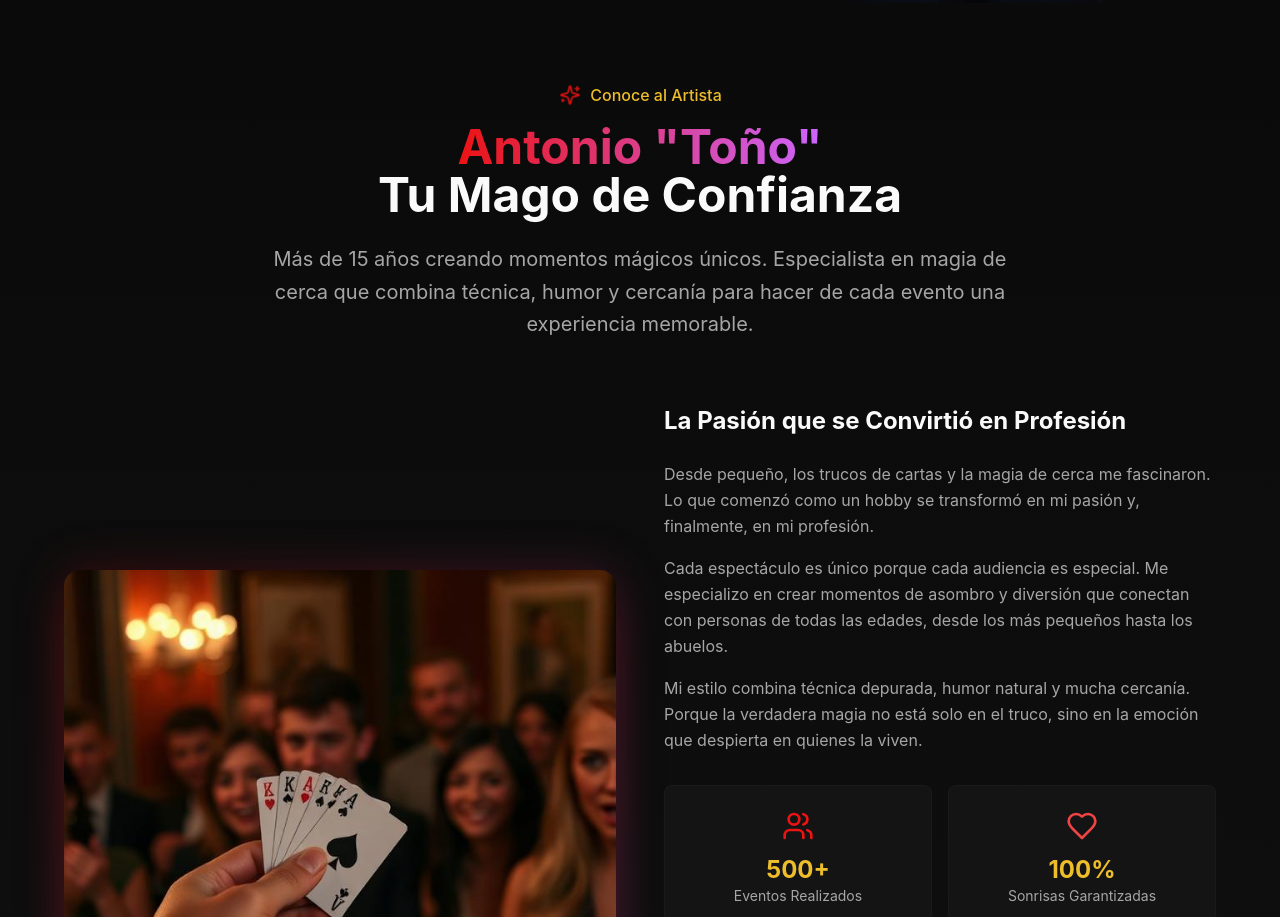
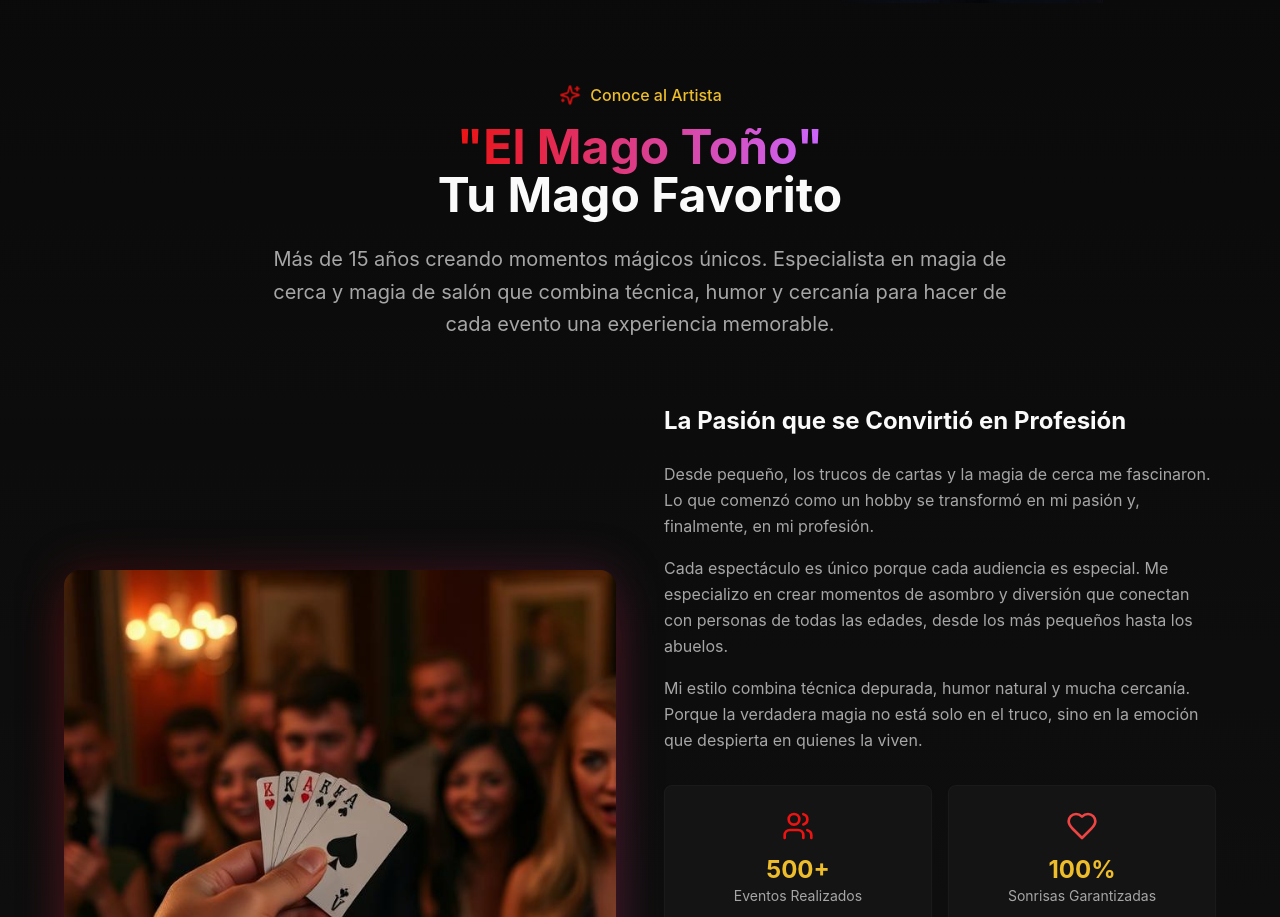
Before and after one commit to papparazzi76/mago-to, a React (Vite) app: page / in a window 1280 px wide. Shown: the part 797-1714 px from the top of the page. Built offline with nearby package versions, Linux system fonts and the light colour scheme.

Commit message:
Update AboutSection.tsx

```diff
--- a/src/components/AboutSection.tsx
+++ b/src/components/AboutSection.tsx
@@ -19,12 +19,12 @@ const AboutSection = () => {
               <span className="text-secondary font-medium">Conoce al Artista</span>
             </div>
             <h2 className="text-4xl md:text-5xl font-bold mb-6">
-              <span className="text-magic">Antonio "Toño"</span>
+              <span className="text-magic">"El Mago Toño"</span>
               <br />
-              <span className="text-foreground">Tu Mago de Confianza</span>
+              <span className="text-foreground">Tu Mago Favorito</span>
             </h2>
             <p className="text-xl text-muted-foreground max-w-3xl mx-auto leading-relaxed">
-              Más de 15 años creando momentos mágicos únicos. Especialista en magia de cerca
+              Más de 15 años creando momentos mágicos únicos. Especialista en magia de cerca y magia de salón
               que combina técnica, humor y cercanía para hacer de cada evento una experiencia memorable.
             </p>
           </div>
```
